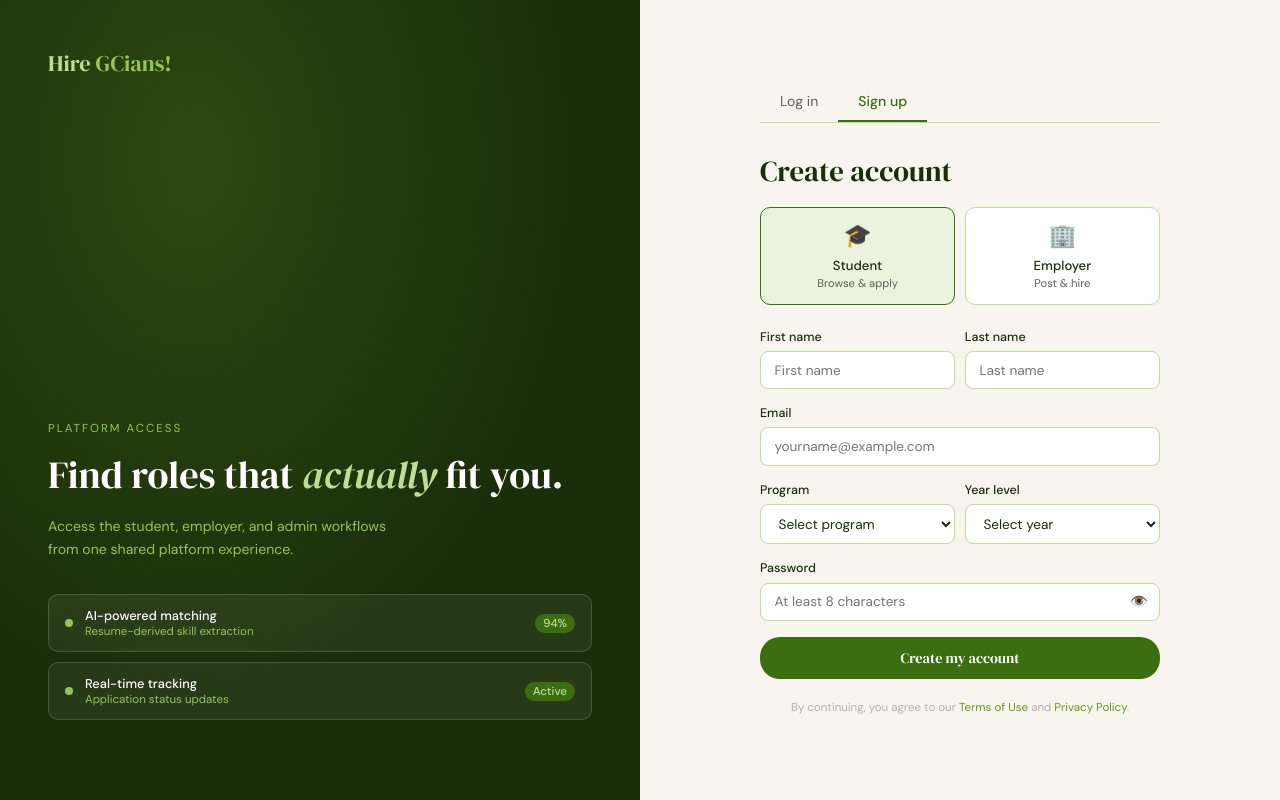
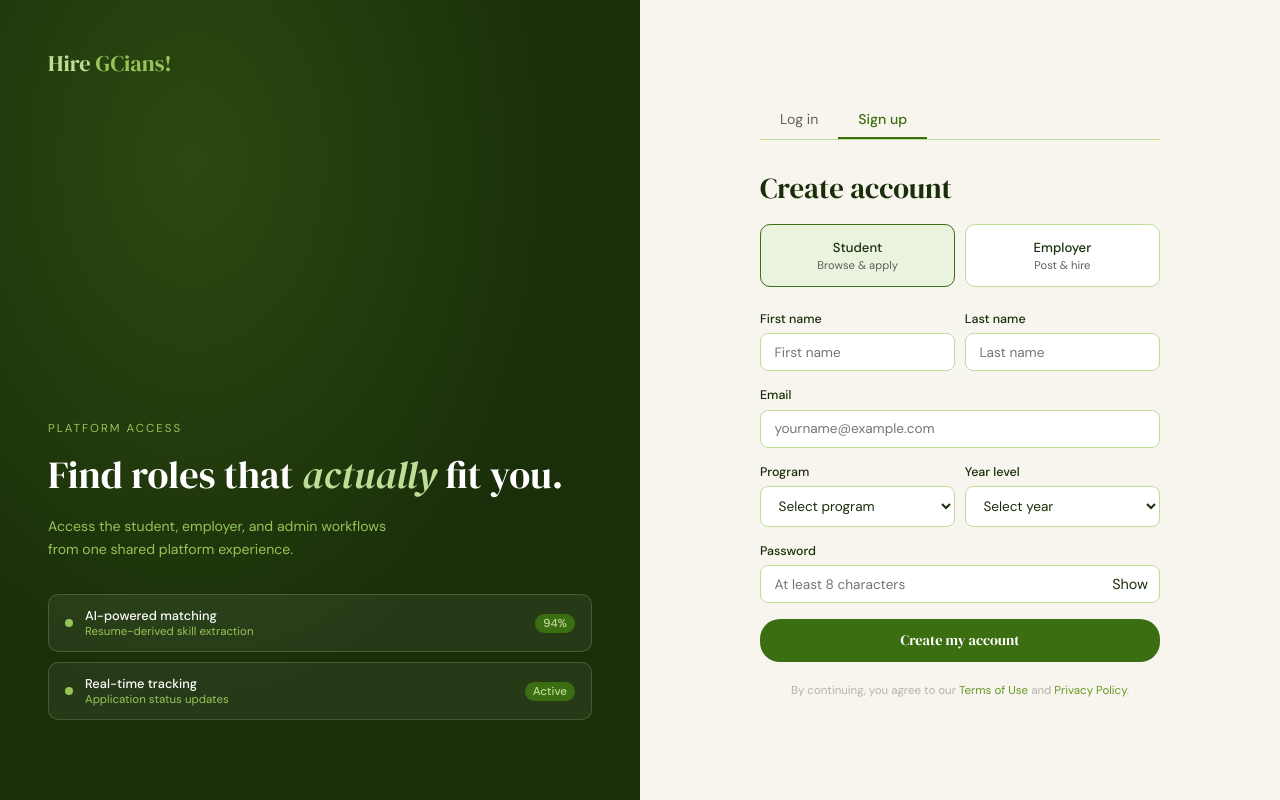
Before and after one commit to rizzcheeze/hiregcians, a Vue app: page /register in a window 1280 px wide. Built offline with nearby package versions, Linux system fonts and the light colour scheme; no server answers.

Commit message:
removed emojis for registration page lol

```diff
--- a/src/views/auth/Register.vue
+++ b/src/views/auth/Register.vue
@@ -38,12 +38,10 @@
 
         <div class="role-selector">
           <div class="role-card" :class="{ selected: signupRole === 'student' }" @click="signupRole = 'student'; showEmployerExtras = false">
-            <div class="role-icon">🎓</div>
             <div class="role-title">Student</div>
             <div class="role-sub">Browse & apply</div>
           </div>
           <div class="role-card" :class="{ selected: signupRole === 'employer' }" @click="signupRole = 'employer'; showEmployerExtras = true">
-            <div class="role-icon">🏢</div>
             <div class="role-title">Employer</div>
             <div class="role-sub">Post & hire</div>
           </div>
@@ -104,7 +102,7 @@
             style="margin-bottom: 0.5rem; padding-right: 2.5rem;"
           />
           <span class="pw-toggle" @click="showPassword = !showPassword">
-            {{ showPassword ? '🙈' : '👁️' }}
+            {{ showPassword ? 'Hide' : 'Show' }}
           </span>
         </div>
 
@@ -224,7 +222,11 @@ const handleSignup = async () => {
     return
   }
   if (!isPasswordValid.value) {
-    signupError.value = 'Password does not meet all requirements.'
+    signupError.value = 'Please make sure your password meets all requirements.'
+    return
+  }
+  if (strengthScore.value < 5) {
+    signupError.value = 'Password is too weak. Please use a stronger password.'
     return
   }
 
```
